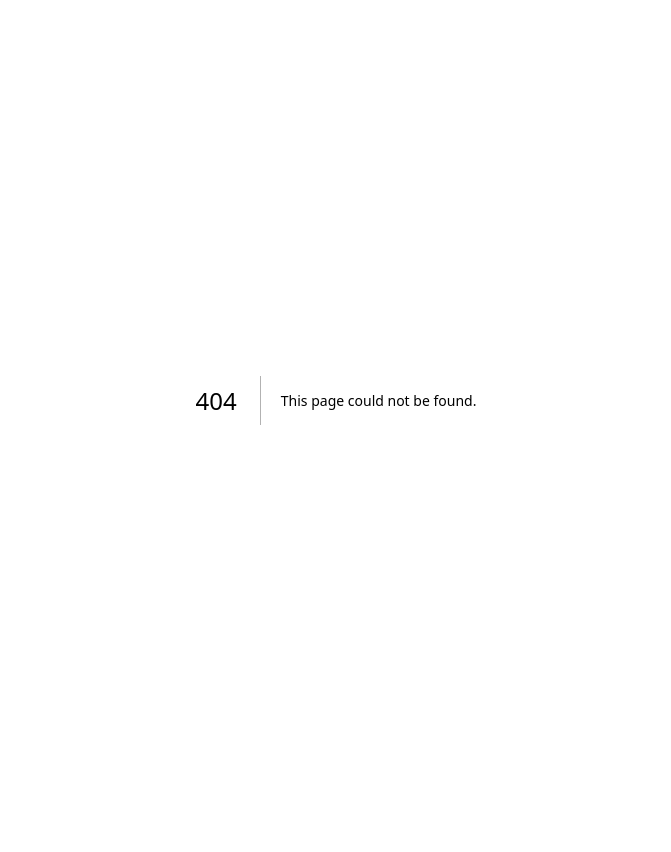
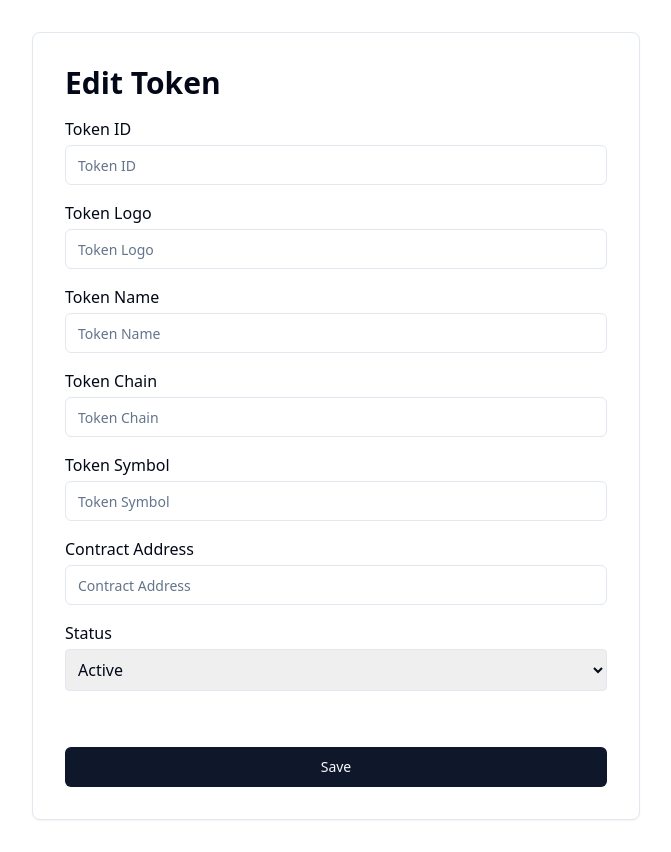
Before and after one commit to solahidris/upwork-web3-dashboard, a Next.js app: page /token/edit/1 in a window 1280 px wide. Before the commit this address had no page. Shown: the whole page, without its empty margins (304-975 px from the left). Before the commit the page ends 800 px from the top, so only its background shows below. Built offline with nearby package versions, Linux system fonts and the light colour scheme.

Commit message:
edit page done

```diff
--- /dev/null
+++ b/data/tokens.json
@@ -0,0 +1,52 @@
+[
+  {
+    "tokenId": "728ed52f",
+    "tokenLogo": "token_logo_bonk.png",
+    "tokenName": "Bonk",
+    "tokenChain": ["Ethereum", "Polygon", "Solana"],
+    "tokenSymbol": "BONK",
+    "contractAddress": "DezXAZ8z7PnrnRJjz3wXBoRgixCa6xjnB7YaB1pPB263",
+    "status": "active",
+    "updatedAt": "2024-06-24T16:30:01"
+  },
+  {
+    "tokenId": "489e1d42",
+    "tokenLogo": "token_logo_bome.png",
+    "tokenName": "BOOK OF MEME",
+    "tokenChain": ["Solana"],
+    "tokenSymbol": "BOME",
+    "contractAddress": "ukHH6c7mMyiWCf1b9pnWe25TSpkDDt3H5pQZgZ74J82",
+    "status": "pending",
+    "updatedAt": "2024-06-24T16:30:02"
+  },
+  {
+    "tokenId": "289e1d42",
+    "tokenLogo": "token_logo_mew.png",
+    "tokenName": "cat in a dogs world",
+    "tokenChain": ["Solana"],
+    "tokenSymbol": "MEW",
+    "contractAddress": "MEW1gQWJ3nEXg2qgERiKu7FAFj79PHvQVREQUzScPP5",
+    "status": "blocked",
+    "updatedAt": "2024-06-24T16:30:03"
+  },
+  {
+    "tokenId": "109e1d42",
+    "tokenLogo": "token_logo_popcat.png",
+    "tokenName": "POPCAT",
+    "tokenChain": ["Solana"],
+    "tokenSymbol": "POPCAT",
+    "contractAddress": "7GCihgDB8fe6KNjn2MYtkzZcRjQy3t9GHdC8uHYmW2hr",
+    "status": "hold",
+    "updatedAt": "2024-06-24T16:30:04"
+  },
+  {
+    "tokenId": "919e1d42",
+    "tokenLogo": "token_logo_ponke.png",
+    "tokenName": "PONKE",
+    "tokenChain": ["Solana"],
+    "tokenSymbol": "PONKE",
+    "contractAddress": "5z3EqYQo9HiCEs3R84RCDMu2n7anpDMxRhdK8PSWmrRC",
+    "status": "rejected",
+    "updatedAt": "2024-06-24T16:30:05"
+  }
+]
--- a/package.json
+++ b/package.json
@@ -18,6 +18,7 @@
     "@radix-ui/react-slot": "^1.1.0",
     "@radix-ui/react-tabs": "^1.1.0",
     "@tanstack/react-query": "^5.45.1",
+    "@tanstack/react-query-devtools": "^5.45.1",
     "@tanstack/react-table": "^8.17.3",
     "class-variance-authority": "^0.7.0",
     "clsx": "^2.1.1",
--- a/pages/_app.tsx
+++ b/pages/_app.tsx
@@ -1,10 +1,17 @@
 import "@/styles/globals.css";
 import type { AppProps } from "next/app";
+import { QueryClient, QueryClientProvider } from '@tanstack/react-query';
+import { ReactQueryDevtools } from '@tanstack/react-query-devtools';
+
+const queryClient = new QueryClient();
 
 export default function App({ Component, pageProps }: AppProps) {
   return (
     <div>
-      <Component {...pageProps} />
+      <QueryClientProvider client={queryClient}>
+        <Component {...pageProps} />
+        <ReactQueryDevtools initialIsOpen={false} />
+      </QueryClientProvider>
     </div>
   );
 }
--- /dev/null
+++ b/pages/token/edit/[url_slug].tsx
@@ -0,0 +1,142 @@
+import { useRouter } from 'next/router'
+import { useState, useEffect } from 'react'
+import { useQuery, useMutation, useQueryClient } from '@tanstack/react-query'
+import { Button } from '@/components/ui/button'
+import { Input } from '@/components/ui/input'
+import { Card } from '@/components/ui/card'
+import tokensData from "@/data/tokens.json";
+
+type Tokens = {
+  tokenId: string
+  tokenLogo: string
+  tokenName: string
+  tokenChain: string[]
+  tokenSymbol: string
+  contractAddress: string
+  status: "active" | "pending" | "blocked" | "hold" | "rejected"
+  updatedAt: string
+  // email: string
+  // amount: number
+}
+
+async function getData(): Promise<Tokens[]> {
+  return tokensData as Tokens[];
+}
+
+// Function to fetch token data by ID
+async function fetchTokenData(tokenId: string): Promise<Tokens | undefined> {
+  const tokens = await getData();
+  return tokens.find(token => token.tokenId === tokenId);
+}
+
+// Function to simulate saving token data
+async function saveTokenData(updatedToken: Tokens): Promise<void> {
+  console.log('Saving token data:', updatedToken);
+  // Simulate a delay
+  return new Promise((resolve) => setTimeout(resolve, 1000));
+}
+
+export default function EditToken() {
+  const router = useRouter()
+  const { url_slug } = router.query
+  const queryClient = useQueryClient();
+
+  const { data: tokenData, isLoading } = useQuery({
+    queryKey: ['token', url_slug],
+    queryFn: () => fetchTokenData(url_slug as string),
+    enabled: !!url_slug,
+  });
+
+  const mutation = useMutation<void, Error, Tokens>({
+    mutationFn: saveTokenData, // Pass the mutation function as a property
+    onSuccess: () => {
+      if (typeof url_slug === 'string') {
+        queryClient.invalidateQueries({ queryKey: ['token', url_slug] });
+      }
+      router.push('/token');
+    },
+  });
+
+  const [formData, setFormData] = useState<Tokens | null>(null);
+
+  useEffect(() => {
+    if (tokenData) {
+      setFormData(tokenData);
+    }
+  }, [tokenData]);
+
+  const handleSave = () => {
+    if (formData) {
+      mutation.mutate(formData);
+    }
+  }
+
+  if (isLoading) {
+    return <div>Loading...</div>
+  }
+
+  return (
+    <div className="flex flex-col items-center min-h-screen p-8">
+      <Card className="p-8 flex flex-col gap-4 w-[50%]">
+        <p className="text-3xl font-bold">Edit Token</p>
+        <p className="-mb-3">Token ID</p>
+        <Input
+          placeholder="Token ID"
+          value={formData?.tokenId || ''}
+          onChange={(e) => setFormData({ ...formData, tokenId: e.target.value } as Tokens)}
+          className='max-w-xl'
+        />
+        <p className="-mb-3">Token Logo</p>
+        <Input
+          placeholder="Token Logo"
+          value={formData?.tokenLogo || ''}
+          onChange={(e) => setFormData({ ...formData, tokenLogo: e.target.value } as Tokens)}
+          className='max-w-xl'
+        />
+        <p className="-mb-3">Token Name</p>
+        <Input
+          placeholder="Token Name"
+          value={formData?.tokenName || ''}
+          onChange={(e) => setFormData({ ...formData, tokenName: e.target.value } as Tokens)}
+          className='max-w-xl'
+        />
+        <p className="-mb-3">Token Chain</p>
+        <Input
+          placeholder="Token Chain"
+          value={formData?.tokenChain.join(', ') || ''}
+          onChange={(e) => setFormData({ ...formData, tokenChain: e.target.value.split(',').map(chain => chain.trim()) } as Tokens)}
+          className='max-w-xl'
+        />
+        <p className="-mb-3">Token Symbol</p>
+        <Input
+          placeholder="Token Symbol"
+          value={formData?.tokenSymbol || ''}
+          onChange={(e) => setFormData({ ...formData, tokenSymbol: e.target.value } as Tokens)}
+          className='max-w-xl'
+        />
+        <p className="-mb-3">Contract Address</p>
+        <Input
+          placeholder="Contract Address"
+          value={formData?.contractAddress || ''}
+          onChange={(e) => setFormData({ ...formData, contractAddress: e.target.value } as Tokens)}
+          className='max-w-xl'
+        />
+        <p className="-mb-3">Status</p>
+        <select
+          value={formData?.status || ''}
+          onChange={(e) => setFormData({ ...formData!, status: e.target.value as Tokens['status'] })}
+          className='max-w-xl p-2 border rounded'
+        >
+          <option value="active">Active</option>
+          <option value="pending">Pending</option>
+          <option value="blocked">Blocked</option>
+          <option value="hold">Hold</option>
+          <option value="rejected">Rejected</option>
+        </select>
+        <Button onClick={handleSave} disabled={isLoading} className='max-w-xl mt-10'>
+          {isLoading ? 'Saving...' : 'Save'}
+        </Button>
+      </Card>
+    </div>
+  )
+}
--- a/pages/token/index.tsx
+++ b/pages/token/index.tsx
@@ -10,6 +10,7 @@ import { Select,SelectContent,SelectItem,SelectTrigger,SelectValue } from "@/com
 
 import { columns } from "../../table_token/columns";
 import DataTable from "../../table_token/data-table";
+import tokensData from "@/data/tokens.json";
 
 type Tokens = {
   tokenId: string
@@ -26,59 +27,63 @@ type Tokens = {
 
 // Fetch data - from API here later
 // NOW - dummy data
+// async function getData(): Promise<Tokens[]> {
+//   return [
+//     {
+//       tokenId: "728ed52f",
+//       tokenLogo: "token_logo_bonk.png",
+//       tokenName: "Bonk",
+//       tokenChain: ["Ethereum", "Polygon", "Solana"],
+//       tokenSymbol: "BONK",
+//       contractAddress: "DezXAZ8z7PnrnRJjz3wXBoRgixCa6xjnB7YaB1pPB263",
+//       status: "active",
+//       updatedAt: "2024-06-24T16:30:01"
+//     },
+//     {
+//       tokenId: "489e1d42",
+//       tokenLogo: "token_logo_bome.png",
+//       tokenName: "BOOK OF MEME",
+//       tokenChain: ["Solana"],
+//       tokenSymbol: "BOME",
+//       contractAddress: "ukHH6c7mMyiWCf1b9pnWe25TSpkDDt3H5pQZgZ74J82",
+//       status: "pending",
+//       updatedAt: "2024-06-24T16:30:02"
+//     },
+//     {
+//       tokenId: "289e1d42",
+//       tokenLogo: "token_logo_mew.png",
+//       tokenName: "cat in a dogs world",
+//       tokenChain: ["Solana"],
+//       tokenSymbol: "MEW",
+//       contractAddress: "MEW1gQWJ3nEXg2qgERiKu7FAFj79PHvQVREQUzScPP5",
+//       status: "blocked",
+//       updatedAt: "2024-06-24T16:30:03"
+//     },
+//     {
+//       tokenId: "109e1d42",
+//       tokenLogo: "token_logo_popcat.png",
+//       tokenName: "POPCAT",
+//       tokenChain: ["Solana"],
+//       tokenSymbol: "POPCAT",
+//       contractAddress: "7GCihgDB8fe6KNjn2MYtkzZcRjQy3t9GHdC8uHYmW2hr",
+//       status: "hold",
+//       updatedAt: "2024-06-24T16:30:04"
+//     },
+//     {
+//       tokenId: "919e1d42",
+//       tokenLogo: "token_logo_ponke.png",
+//       tokenName: "PONKE",
+//       tokenChain: ["Solana"],
+//       tokenSymbol: "PONKE",
+//       contractAddress: "5z3EqYQo9HiCEs3R84RCDMu2n7anpDMxRhdK8PSWmrRC",
+//       status: "hold",
+//       updatedAt: "2024-06-24T16:30:04"
+//     },
+//   ]
+// }
+
 async function getData(): Promise<Tokens[]> {
-  return [
-    {
-      tokenId: "728ed52f",
-      tokenLogo: "token_logo_bonk.png",
-      tokenName: "Bonk",
-      tokenChain: ["Ethereum", "Polygon", "Solana"],
-      tokenSymbol: "BONK",
-      contractAddress: "DezXAZ8z7PnrnRJjz3wXBoRgixCa6xjnB7YaB1pPB263",
-      status: "active",
-      updatedAt: "2024-06-24T16:30:01"
-    },
-    {
-      tokenId: "489e1d42",
-      tokenLogo: "token_logo_bome.png",
-      tokenName: "BOOK OF MEME",
-      tokenChain: ["Solana"],
-      tokenSymbol: "BOME",
-      contractAddress: "ukHH6c7mMyiWCf1b9pnWe25TSpkDDt3H5pQZgZ74J82",
-      status: "pending",
-      updatedAt: "2024-06-24T16:30:02"
-    },
-    {
-      tokenId: "289e1d42",
-      tokenLogo: "token_logo_mew.png",
-      tokenName: "cat in a dogs world",
-      tokenChain: ["Solana"],
-      tokenSymbol: "MEW",
-      contractAddress: "MEW1gQWJ3nEXg2qgERiKu7FAFj79PHvQVREQUzScPP5",
-      status: "blocked",
-      updatedAt: "2024-06-24T16:30:03"
-    },
-    {
-      tokenId: "109e1d42",
-      tokenLogo: "token_logo_popcat.png",
-      tokenName: "POPCAT",
-      tokenChain: ["Solana"],
-      tokenSymbol: "POPCAT",
-      contractAddress: "7GCihgDB8fe6KNjn2MYtkzZcRjQy3t9GHdC8uHYmW2hr",
-      status: "hold",
-      updatedAt: "2024-06-24T16:30:04"
-    },
-    {
-      tokenId: "919e1d42",
-      tokenLogo: "token_logo_ponke.png",
-      tokenName: "PONKE",
-      tokenChain: ["Solana"],
-      tokenSymbol: "PONKE",
-      contractAddress: "5z3EqYQo9HiCEs3R84RCDMu2n7anpDMxRhdK8PSWmrRC",
-      status: "hold",
-      updatedAt: "2024-06-24T16:30:04"
-    },
-  ]
+  return tokensData as Tokens[];
 }
 
 export default function TokenPage() {
--- a/table_token/columns.tsx
+++ b/table_token/columns.tsx
@@ -6,6 +6,7 @@ import { Checkbox } from "@/components/ui/checkbox"
 import { ArrowUpDown, MoreHorizontal } from "lucide-react"
 import { Button } from "@/components/ui/button"
 import { DropdownMenu, DropdownMenuContent, DropdownMenuItem, DropdownMenuLabel, DropdownMenuSeparator, DropdownMenuTrigger, } from "@/components/ui/dropdown-menu"
+import { useRouter } from "next/router"
 
 export const statusMapping = {
   active: "Active",
@@ -70,6 +71,21 @@ export const columns: ColumnDef<Tokens>[] = [
     id: "actions",
     cell: ({ row }) => {
       const tokens = row.original
+      const router = useRouter()
+
+      const handleEdit = () => {
+        if (confirm(`Edit token ${tokens.tokenName}?`)) {
+          router.push(`/token/edit/${tokens.tokenId}`)
+          console.log(`Edit button confirmed. Routing to ${tokens.tokenId}`)
+        }
+        console.log(`Edit action abandoned.`)
+      }
+      const handleDelete = () => {
+        if (confirm(`Delete token ${tokens.tokenName}?`)) {
+          // Perform delete operation here
+          console.log(`Deleting token ${tokens.tokenId}`)
+        }
+      }
 
       return (
         <DropdownMenu>
@@ -80,11 +96,13 @@ export const columns: ColumnDef<Tokens>[] = [
           </DropdownMenuTrigger>
           <DropdownMenuContent align="end">
             <DropdownMenuLabel>Actions</DropdownMenuLabel>
-            <DropdownMenuItem onClick={() => {}}>
+            <DropdownMenuItem onClick={handleEdit}>
               Edit
             </DropdownMenuItem>
             <DropdownMenuSeparator />
-            <DropdownMenuItem>Delete</DropdownMenuItem>
+            <DropdownMenuItem onClick={handleDelete}>
+              Delete
+            </DropdownMenuItem>
           </DropdownMenuContent>
         </DropdownMenu>
       )
```
Also changed, not shown: 1 other file (tests, documents, lock files or other folders).
